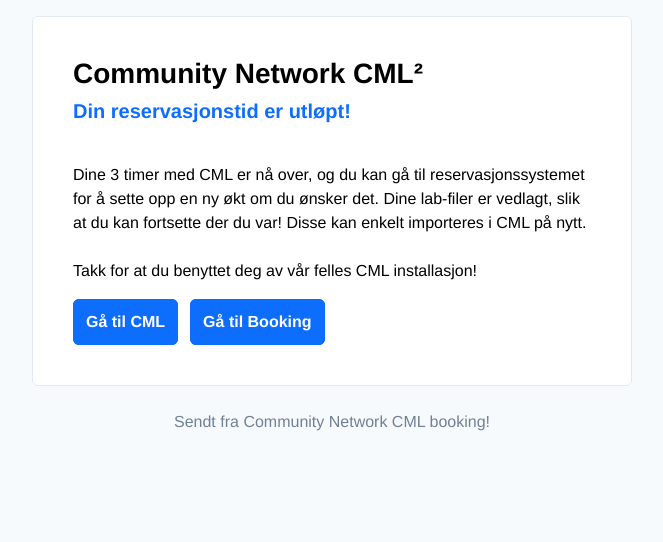
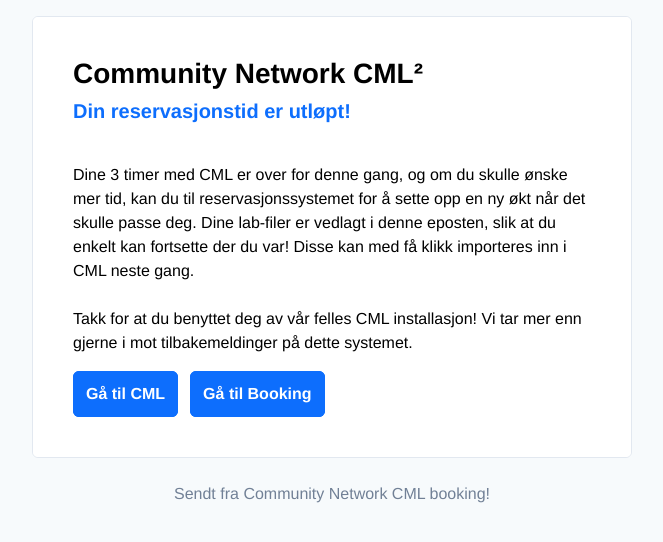
Before and after one commit to ctvedt/cml-booking, a Django app: template django-cmlbooking/booking/templates/booking/email_teardown.html in a window 1280 px wide. Shown: the top 542 px of the page, without its empty margins (308-971 px from the left). Run offline with Django 4.2, Linux system fonts and the light colour scheme; the template is opened without the code that fills it, so the values that code supplies are empty.

Commit message:
modified text

```diff
--- a/django-cmlbooking/booking/templates/booking/email_teardown.html
+++ b/django-cmlbooking/booking/templates/booking/email_teardown.html
@@ -8,9 +8,9 @@ Din reservasjonstid er utløpt!
 {% endblock %}
 
 {% block content %}
-Dine 3 timer med CML er nå over, og du kan gå til reservasjonssystemet for å sette opp en ny økt om du ønsker det. Dine lab-filer er vedlagt, slik at du kan fortsette der du var! Disse kan enkelt importeres i CML på nytt.
+Dine 3 timer med CML er over for denne gang, og om du skulle ønske mer tid, kan du til reservasjonssystemet for å sette opp en ny økt når det skulle passe deg. Dine lab-filer er vedlagt i denne eposten, slik at du enkelt kan fortsette der du var! Disse kan med få klikk importeres inn i CML neste gang.
 <br/><br/>
-Takk for at du benyttet deg av vår felles CML installasjon!
+Takk for at du benyttet deg av vår felles CML installasjon! Vi tar mer enn gjerne i mot tilbakemeldinger på dette systemet.
 {% endblock %}
 
 {% block footer %}
```
